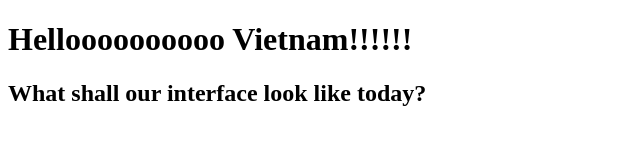
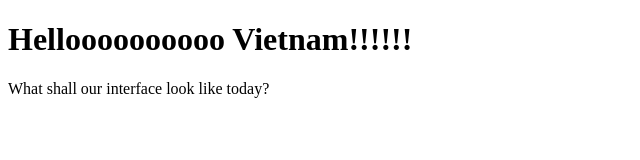
Before and after one commit to Immanuel9567/transsionhub, a plain HTML site: page index.html in a window 1280 px wide. Shown: the whole page, without its empty margins (0-640 px from the left). Drawn offline with Linux system fonts and the light colour scheme.

Commit message:
Update index.html

```diff
--- a/index.html
+++ b/index.html
@@ -3,11 +3,11 @@
     <head>
         <meta chaset+"UTF-8">
         <meta name="viewport" content="width=device-width, initial-scale=1.0">
-        <title> New Project</title>
+        <title>New Project</title>
         <link rel="stylesheet" href"/files/css/styles.css">
     </head>
     <body>
         <h1>Helloooooooooo Vietnam!!!!!!</h1>
-        <h2>What shall our interface look like today?</h2>
+        <p>What shall our interface look like today?</p>
     </body>
 </html>
```
